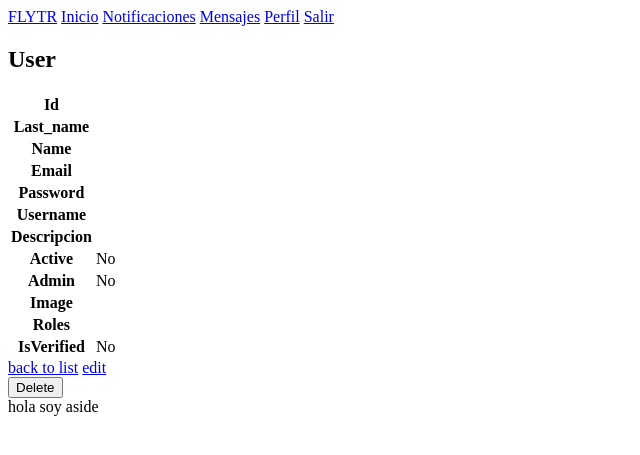
After one commit to srgrover/flytr, a Symfony app: template templates/user/show.html.twig in a window 1280 px wide. The commit adds this page. Shown: the top 455 px of the page, without its empty margins (0-640 px from the left). Run offline with Twig, Linux system fonts and the light colour scheme; the template is opened without the code that fills it, so the values that code supplies are empty; some libraries are stand-ins or nearby versions.

Commit message:
Template y estructura principal

```diff
--- a/templates/layout.html.twig
+++ b/templates/layout.html.twig
@@ -31,7 +31,8 @@
                     <a class="nav-link active" href="#">Inicio</a>
                     <a class="nav-link" href="#">Notificaciones</a>
                     <a class="nav-link" href="#">Mensajes</a>
-                    <a class="nav-link" href="#">Perfil</a>
+                    <a class="nav-link" href="{{ path('profile', {'id' : app.user.id}) }}">Perfil</a>
+                    <a class="nav-link" href="{{ path('app_logout') }}">Salir</a>
                 </nav>
             {% endblock %}
         </header>
--- /dev/null
+++ b/templates/user/_delete_form.html.twig
@@ -0,0 +1,5 @@
+<form method="post" action="{{ path('user_delete', {'id': user.id}) }}" onsubmit="return confirm('Are you sure you want to delete this item?');">
+    <input type="hidden" name="_method" value="DELETE">
+    <input type="hidden" name="_token" value="{{ csrf_token('delete' ~ user.id) }}">
+    <button class="btn">Delete</button>
+</form>
--- /dev/null
+++ b/templates/user/_form.html.twig
@@ -0,0 +1,4 @@
+{{ form_start(form) }}
+    {{ form_widget(form) }}
+    <button class="btn">{{ button_label|default('Save') }}</button>
+{{ form_end(form) }}
--- /dev/null
+++ b/templates/user/show.html.twig
@@ -0,0 +1,66 @@
+{% extends 'layout.html.twig' %}
+
+{% block title %}User{% endblock %}
+
+{% block section %}
+    <h1>User</h1>
+
+    <table class="table">
+        <tbody>
+            <tr>
+                <th>Id</th>
+                <td>{{ user.id }}</td>
+            </tr>
+            <tr>
+                <th>Last_name</th>
+                <td>{{ user.lastName }}</td>
+            </tr>
+            <tr>
+                <th>Name</th>
+                <td>{{ user.name }}</td>
+            </tr>
+            <tr>
+                <th>Email</th>
+                <td>{{ user.email }}</td>
+            </tr>
+            <tr>
+                <th>Password</th>
+                <td>{{ user.password }}</td>
+            </tr>
+            <tr>
+                <th>Username</th>
+                <td>{{ user.username }}</td>
+            </tr>
+            <tr>
+                <th>Descripcion</th>
+                <td>{{ user.descripcion }}</td>
+            </tr>
+            <tr>
+                <th>Active</th>
+                <td>{{ user.active ? 'Yes' : 'No' }}</td>
+            </tr>
+            <tr>
+                <th>Admin</th>
+                <td>{{ user.admin ? 'Yes' : 'No' }}</td>
+            </tr>
+            <tr>
+                <th>Image</th>
+                <td>{{ user.image }}</td>
+            </tr>
+            <tr>
+                <th>Roles</th>
+                <td>{{ user.roles ? user.roles|json_encode : '' }}</td>
+            </tr>
+            <tr>
+                <th>IsVerified</th>
+                <td>{{ user.isVerified ? 'Yes' : 'No' }}</td>
+            </tr>
+        </tbody>
+    </table>
+
+    <a href="{{ path('user_index') }}">back to list</a>
+
+    <a href="{{ path('user_edit', {'id': user.id}) }}">edit</a>
+
+    {{ include('user/_delete_form.html.twig') }}
+{% endblock %}
```
Also changed, not shown: src/Controller/UserController.php (added, +97 -0 lines), src/Form/UserType.php (added, +31 -0 lines), templates/user/edit.html.twig (added, +13 -0 lines), templates/user/index.html.twig (added, +55 -0 lines), templates/user/new.html.twig (added, +11 -0 lines), 1 other file.
